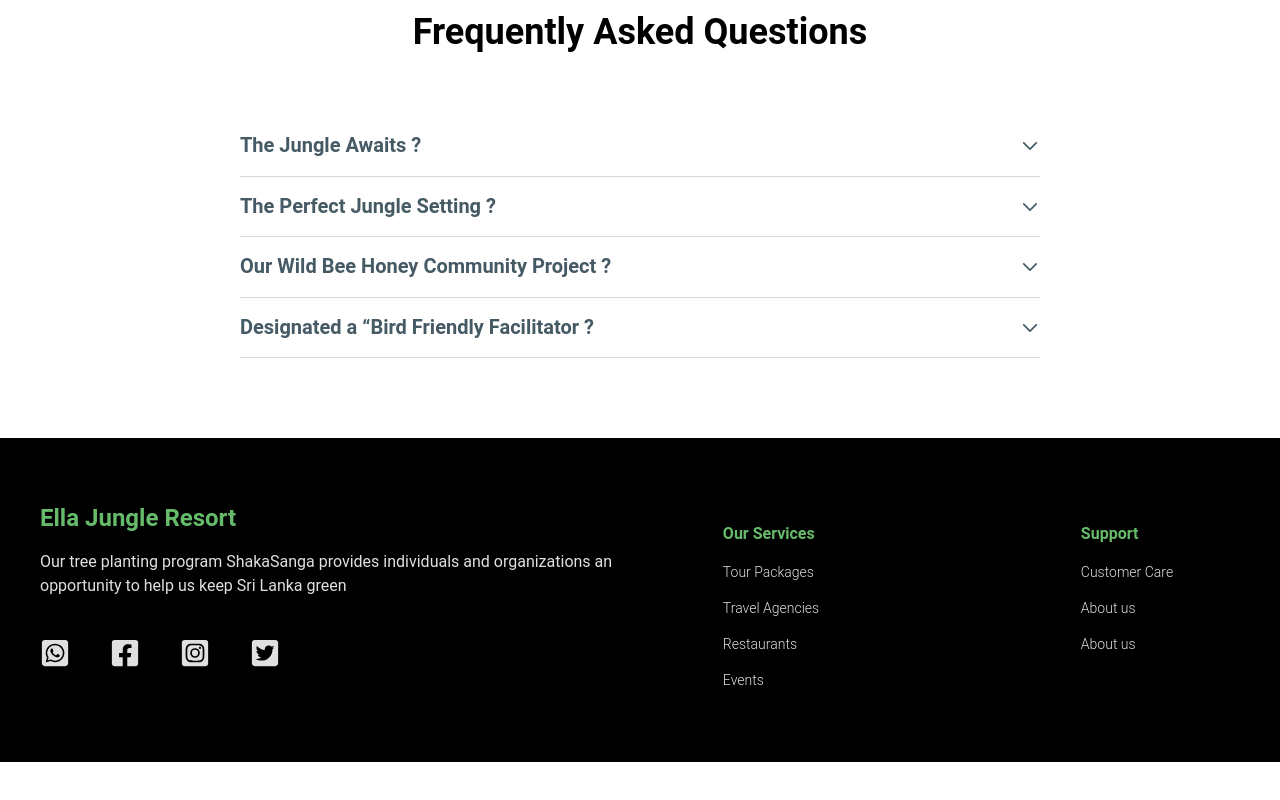
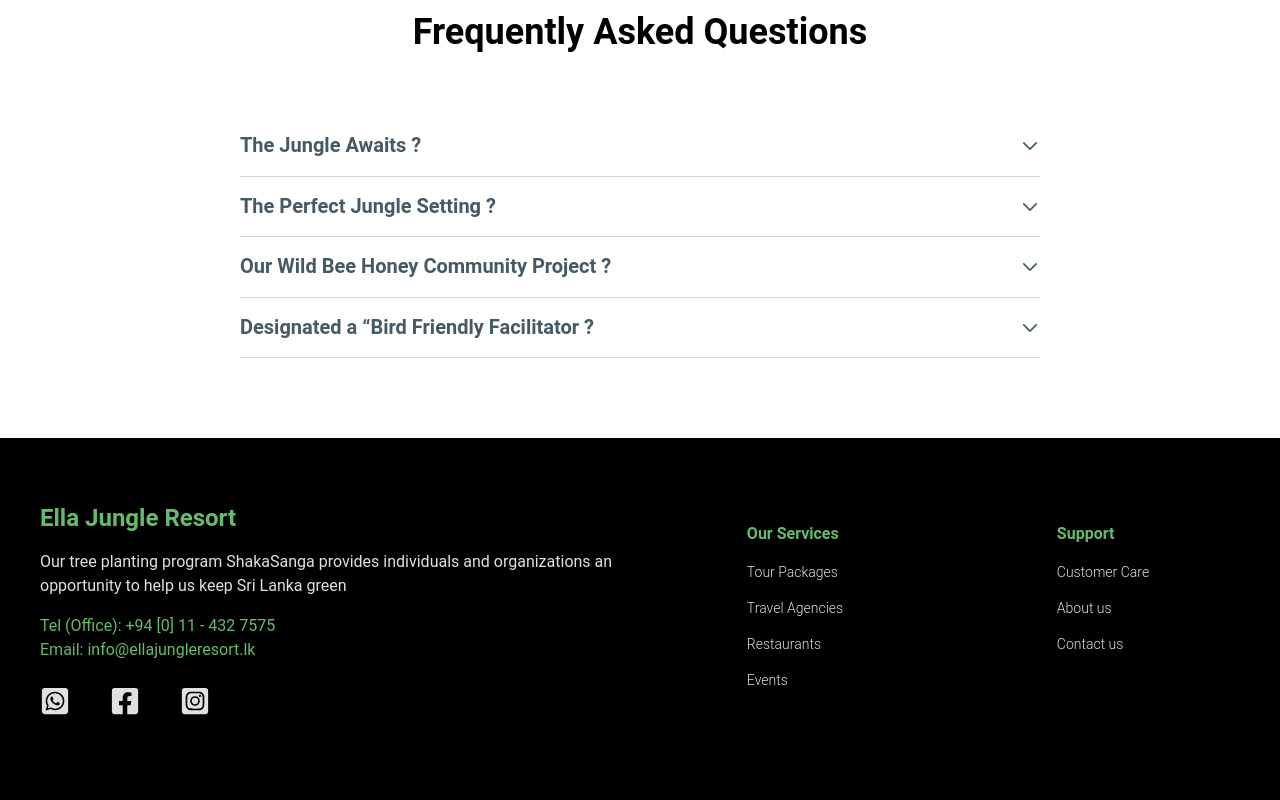
Before and after one commit to dananjayaabeytd/Ella-Jungle-Resort-Web-App, a React (Create React App) app in the folder frontend/: page / in a window 1280 px wide. Shown: the part 1962-2762 px from the top of the page. Before the commit the page ends 2724 px from the top, so only its background shows below. Built offline with nearby package versions, Linux system fonts and the light colour scheme; what javascript-time-ago would draw is missing.

Commit message:
Minor changes in Footer

```diff
--- a/frontend/src/components/shared/Footer.jsx
+++ b/frontend/src/components/shared/Footer.jsx
@@ -3,7 +3,6 @@ import {
   FaWhatsappSquare,
   FaFacebookSquare,
   FaInstagramSquare,
-  FaTwitterSquare,
 } from 'react-icons/fa';
 
 const Footer = () => {
@@ -17,14 +16,17 @@ const Footer = () => {
           Our tree planting program ShakaSanga provides individuals and
           organizations an opportunity to help us keep Sri Lanka green
         </p>
+        <div>
+          <p className='text-green-400'>Tel (Office): +94 [0] 11 - 432 7575</p>
+          <p className='text-green-400'>Email: info@ellajungleresort.lk</p>
+        </div>
         <div className='flex justify-start gap-10 md:w-[75%] my-6'>
           <FaWhatsappSquare size={30} />
           <FaFacebookSquare size={30} />
           <FaInstagramSquare size={30} />
-          <FaTwitterSquare size={30} />
         </div>
       </div>
-      <div className='flex justify-start mt-5 md:justify-around'>
+      <div className='flex flex-col justify-start mt-5 md:flex-row md:justify-around'>
         <div>
           <h6 className='font-bold text-green-400'>Our Services</h6>
           <ul className='mt-2 font-light'>
@@ -34,12 +36,13 @@ const Footer = () => {
             <li className='py-2 text-sm'>Events</li>
           </ul>
         </div>
-        <div className='ml-[8rem]'>
+        <div className='mt-4 md:mt-0 md:ml-8'>
           <h6 className='font-bold text-green-400'>Support</h6>
           <ul className='mt-2 font-light'>
             <li className='py-2 text-sm'>Customer Care</li>
             <li className='py-2 text-sm'>About us</li>
-            <li className='py-2 text-sm'>About us</li>
+            <li className='py-2 text-sm'>Contact us</li>{' '}
+            {/* Changed "About us" to "Contact us" */}
           </ul>
         </div>
       </div>
```
